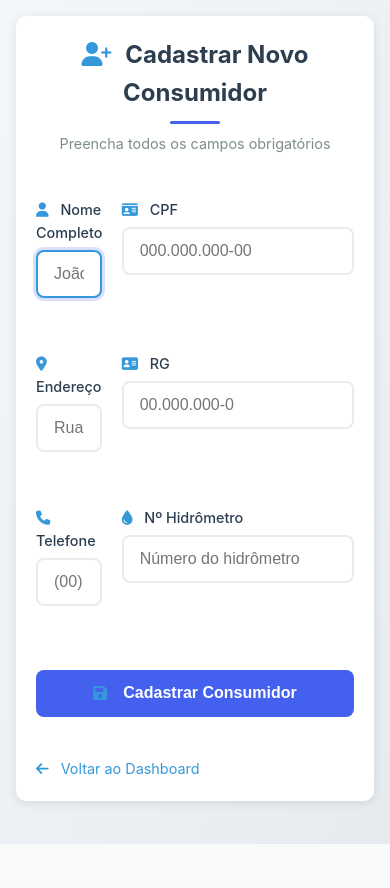
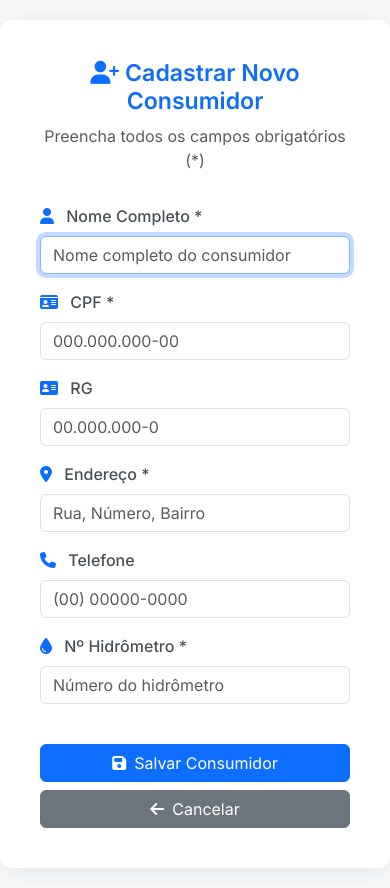
Before and after one commit to agua-2025/sistema-agua, a Flask app: page /cadastrar-consumidor in a window 390 px wide. Before the commit the page ends 844 px from the top, so only its background shows below. Run offline with Flask 3, Linux system fonts and the light colour scheme; the visitor is signed in with stand-in values (Sample User, id 1).

Commit message:
Corrige responsividade do formulário de cadastro

```diff
--- a/templates/cadastrar_consumidor.html
+++ b/templates/cadastrar_consumidor.html
@@ -1,214 +1,205 @@
 <!DOCTYPE html>
 <html lang="pt-BR">
   <head>
-    <meta charset="UTF-8">
-    <meta name="viewport" content="width=device-width, initial-scale=1.0, maximum-scale=1.0, user-scalable=no">
-    <title>Cadastrar Novo Consumidor | Águas de Santa Maria</title>
-    <link rel="stylesheet" href="{{ url_for('static', filename='style.css') }}">
-    <link href="https://cdnjs.cloudflare.com/ajax/libs/font-awesome/6.4.0/css/all.min.css" rel="stylesheet">
+    <meta charset="UTF-8" />
+    <meta name="viewport" content="width=device-width, initial-scale=1.0" />
+    <title>Cadastrar Novo Consumidor - Águas de Santa Maria</title>
+    <!-- Bootstrap CSS -->
+    <link
+      href="https://cdn.jsdelivr.net/npm/bootstrap@5.3.3/dist/css/bootstrap.min.css"
+      rel="stylesheet"
+    />
+    <!-- Font Awesome para Ícones -->
+    <link
+      rel="stylesheet"
+      href="https://cdnjs.cloudflare.com/ajax/libs/font-awesome/6.4.0/css/all.min.css"
+    />
+    <!-- Google Fonts -->
+    <link
+      href="https://fonts.googleapis.com/css2?family=Inter:wght@400;500;600&display=swap"
+      rel="stylesheet"
+    />
     <style>
-        /* Reset para mobile */
-        * {
-            box-sizing: border-box;
-            margin: 0;
-            padding: 0;
+      body {
+        font-family: "Inter", sans-serif;
+        background-color: #f4f7f9;
       }
-
-        body {
-            font-family: -apple-system, BlinkMacSystemFont, 'Segoe UI', Roboto, Helvetica, Arial, sans-serif;
-            line-height: 1.6;
-            padding: 16px;
-            background-color: #f5f7fa;
-            color: #333;
+      .container-form {
+        background-color: #ffffff;
+        padding: 2.5rem;
+        border-radius: 12px;
+        box-shadow: 0 4px 25px rgba(0, 0, 0, 0.08);
+        margin: 20px auto;
+        max-width: 800px;
       }
-
-        .form-container {
-            max-width: 100%;
-            margin: 0 auto;
-            background: white;
-            border-radius: 10px;
-            padding: 20px;
-            box-shadow: 0 2px 10px rgba(0,0,0,0.1);
+      .form-header {
+        text-align: center;
+        margin-bottom: 2rem;
       }
-
-        .form-header {
-            margin-bottom: 1.5rem;
-            text-align: center;
+      .form-header h3 {
+        color: #0d6efd;
+        font-weight: 600;
       }
-
-        .form-header h2 {
-            color: #2c3e50;
-            font-size: 1.5rem;
-            margin-bottom: 8px;
+      .form-label {
+        font-weight: 500;
+        color: #495057;
+        margin-bottom: 0.5rem;
       }
-
-        .form-header p {
-            color: #7f8c8d;
-            font-size: 0.9rem;
+      .form-label .fas {
+        margin-right: 8px;
+        color: #0d6efd;
       }
-
-        .form-group {
-            margin-bottom: 1rem;
-            width: 100%;
+      .btn-primary {
+        background-color: #0d6efd;
+        border-color: #0d6efd;
       }
-
-        label {
-            display: block;
-            margin-bottom: 6px;
-            font-weight: 500;
-            color: #2c3e50;
-            font-size: 0.9rem;
-        }
-
-        input {
-            width: 100%;
-            padding: 12px;
-            border: 1px solid #ddd;
-            border-radius: 6px;
-            font-size: 1rem;
-            transition: border 0.3s;
-        }
-
-        input:focus {
-            border-color: #3498db;
-            outline: none;
-        }
-
-        button {
-            width: 100%;
-            padding: 14px;
-            background-color: #3498db;
-            color: white;
-            border: none;
-            border-radius: 6px;
-            font-size: 1rem;
-            font-weight: 500;
-            cursor: pointer;
-            transition: background 0.3s;
-            margin-top: 10px;
-        }
-
-        button:hover {
-            background-color: #2980b9;
-        }
-
-        .erro {
-            background-color: #f8d7da;
-            color: #721c24;
-            padding: 12px;
-            border-radius: 6px;
-            margin-bottom: 1rem;
-            font-size: 0.9rem;
-        }
-
-        .voltar {
-            display: inline-block;
-            margin-top: 1.5rem;
-            color: #3498db;
-            text-decoration: none;
-            font-size: 0.9rem;
-        }
-
-        /* Melhorias para ícones */
-        .fa-user-plus, .fa-user, .fa-id-card,
-        .fa-map-marker-alt, .fa-address-card,
-        .fa-phone, .fa-tint, .fa-save,
-        .fa-arrow-left, .fa-exclamation-circle {
-            margin-right: 8px;
-            color: #3498db;
-        }
-
-        /* Media query para tablets */
-        @media (min-width: 768px) {
-            .form-container {
-                max-width: 600px;
-                padding: 30px;
-            }
-
-            .form-grid {
-                display: grid;
-                grid-template-columns: 1fr 1fr;
-                gap: 1.5rem;
-            }
-
-            .form-group[style="grid-column: span 2;"] {
-                grid-column: span 2;
-            }
+      .btn-primary:hover {
+        background-color: #0b5ed7;
+        border-color: #0a58ca;
       }
     </style>
   </head>
-<body>
-    <div class="form-container">
+  <body class="bg-light">
+    <div class="container container-form">
       <div class="form-header">
-            <h2><i class="fas fa-user-plus"></i> Cadastrar Novo Consumidor</h2>
-            <p>Preencha todos os campos obrigatórios</p>
+        <h3><i class="fas fa-user-plus"></i> Cadastrar Novo Consumidor</h3>
+        <p class="text-muted">Preencha todos os campos obrigatórios (*)</p>
       </div>
 
-        {% if error %}
-            <div class="erro">
-                <i class="fas fa-exclamation-circle"></i> {{ error }}
+      <!-- Alertas de Mensagens -->
+      {% with messages = get_flashed_messages(with_categories=true) %} {% if
+      messages %}
+      <div class="mb-3">
+        {% for category, message in messages %}
+        <div
+          class="alert alert-{{ category }} alert-dismissible fade show"
+          role="alert"
+        >
+          {{ message }}
+          <button
+            type="button"
+            class="btn-close"
+            data-bs-dismiss="alert"
+            aria-label="Close"
+          ></button>
         </div>
-        {% endif %}
+        {% endfor %}
+      </div>
+      {% endif %} {% endwith %}
 
-        <form method="POST" action="{{ url_for('cadastrar_consumidor') }}" class="form-grid">
-            <div class="form-group">
-                <label for="nome"><i class="fas fa-user"></i> Nome Completo</label>
-                <input type="text" id="nome" name="nome" placeholder="João da Silva" required>
+      <form method="POST">
+        <!-- Linha 1: Nome e CPF -->
+        <div class="row">
+          <div class="col-md-6 mb-3">
+            <label for="nome" class="form-label"
+              ><i class="fas fa-user"></i> Nome Completo *</label
+            >
+            <input
+              type="text"
+              class="form-control"
+              id="nome"
+              name="nome"
+              placeholder="Nome completo do consumidor"
+              required
+            />
+          </div>
+          <div class="col-md-6 mb-3">
+            <label for="cpf" class="form-label"
+              ><i class="fas fa-id-card"></i> CPF *</label
+            >
+            <input
+              type="text"
+              class="form-control"
+              id="cpf"
+              name="cpf"
+              placeholder="000.000.000-00"
+              required
+            />
+          </div>
         </div>
 
-            <div class="form-group">
-                <label for="cpf"><i class="fas fa-id-card"></i> CPF</label>
-                <input type="text" id="cpf" name="cpf" placeholder="000.000.000-00" required>
+        <!-- Linha 2: RG e Endereço -->
+        <div class="row">
+          <div class="col-md-6 mb-3">
+            <label for="rg" class="form-label"
+              ><i class="fas fa-address-card"></i> RG</label
+            >
+            <input
+              type="text"
+              class="form-control"
+              id="rg"
+              name="rg"
+              placeholder="00.000.000-0"
+            />
+          </div>
+          <div class="col-md-6 mb-3">
+            <label for="endereco" class="form-label"
+              ><i class="fas fa-map-marker-alt"></i> Endereço *</label
+            >
+            <input
+              type="text"
+              class="form-control"
+              id="endereco"
+              name="endereco"
+              placeholder="Rua, Número, Bairro"
+              required
+            />
+          </div>
         </div>
 
-            <div class="form-group">
-                <label for="endereco"><i class="fas fa-map-marker-alt"></i> Endereço</label>
-                <input type="text" id="endereco" name="endereco" placeholder="Rua, Número, Bairro" required>
+        <!-- Linha 3: Telefone e Hidrômetro -->
+        <div class="row">
+          <div class="col-md-6 mb-3">
+            <label for="telefone" class="form-label"
+              ><i class="fas fa-phone"></i> Telefone</label
+            >
+            <input
+              type="text"
+              class="form-control"
+              id="telefone"
+              name="telefone"
+              placeholder="(00) 00000-0000"
+            />
+          </div>
+          <div class="col-md-6 mb-3">
+            <label for="hidrometro" class="form-label"
+              ><i class="fas fa-tint"></i> Nº Hidrômetro *</label
+            >
+            <input
+              type="text"
+              class="form-control"
+              id="hidrometro"
+              name="hidrometro"
+              placeholder="Número do hidrômetro"
+              required
+            />
+          </div>
         </div>
 
-            <div class="form-group">
-                <label for="rg"><i class="fas fa-address-card"></i> RG</label>
-                <input type="text" id="rg" name="rg" placeholder="00.000.000-0" required>
+        <!-- Botões de Ação -->
+        <div class="d-grid gap-2 d-md-flex justify-content-md-end mt-4">
+          <button type="submit" class="btn btn-primary px-4">
+            <i class="fas fa-save me-2"></i>Salvar Consumidor
+          </button>
+          <a href="{{ url_for('dashboard') }}" class="btn btn-secondary px-4"
+            ><i class="fas fa-arrow-left me-2"></i>Cancelar</a
+          >
+        </div>
+      </form>
     </div>
 
-            <div class="form-group">
-                <label for="telefone"><i class="fas fa-phone"></i> Telefone</label>
-                <input type="text" id="telefone" name="telefone" placeholder="(00) 00000-0000" required>
-            </div>
-
-            <div class="form-group">
-                <label for="hidrometro"><i class="fas fa-tint"></i> Nº Hidrômetro</label>
-                <input type="text" id="hidrometro" name="hidrometro" placeholder="Número do hidrômetro" required>
-            </div>
-
-            <div class="form-group" style="grid-column: span 2;">
-                <button type="submit">
-                    <i class="fas fa-save"></i> Cadastrar Consumidor
-                </button>
-            </div>
-        </form>
-
-        <a class="voltar" href="{{ url_for('dashboard') }}">
-            <i class="fas fa-arrow-left"></i> Voltar ao Dashboard
-        </a>
-    </div>
-
-    <!-- Máscaras para os campos -->
+    <!-- Scripts: jQuery, jQuery Mask e Bootstrap -->
     <script src="https://cdnjs.cloudflare.com/ajax/libs/jquery/3.6.0/jquery.min.js"></script>
     <script src="https://cdnjs.cloudflare.com/ajax/libs/jquery.mask/1.14.16/jquery.mask.min.js"></script>
+    <script src="https://cdn.jsdelivr.net/npm/bootstrap@5.3.3/dist/js/bootstrap.bundle.min.js"></script>
     <script>
-        $(document).ready(function(){
-            $('#cpf').mask('000.000.000-00');
-            $('#rg').mask('00.000.000-0');
-            $('#telefone').mask('(00) 00000-0000');
+      $(document).ready(function () {
+        $("#cpf").mask("000.000.000-00");
+        $("#rg").mask("00.000.000-0");
+        $("#telefone").mask("(00) 00000-0000");
 
-            // Melhoria: Foco automático no primeiro campo
-            $('#nome').focus();
-
-            // Previne zoom em inputs no iOS
-            document.addEventListener('gesturestart', function(e) {
-                e.preventDefault();
-            });
+        // Foco automático no primeiro campo para melhor experiência do usuário
+        $("#nome").focus();
       });
     </script>
   </body>
```
Lines whose indentation alone changed are shown as unchanged.
